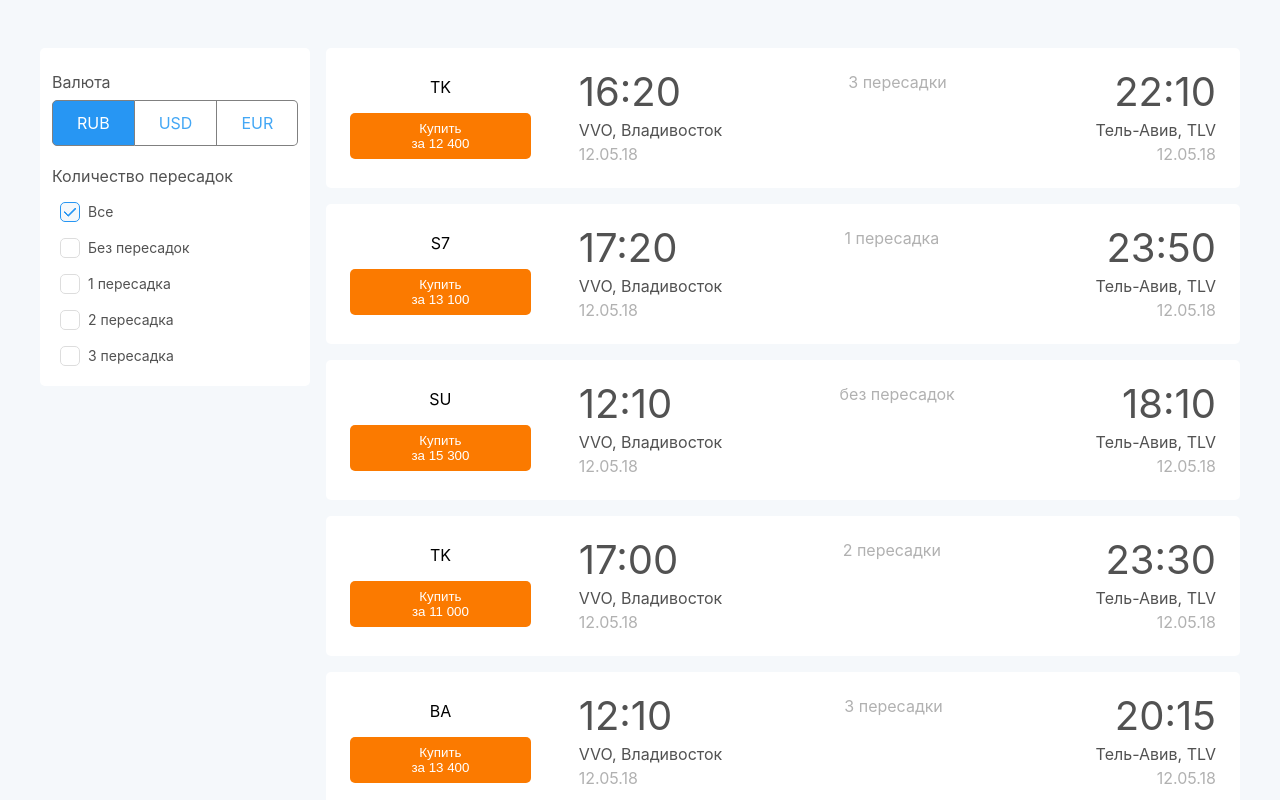
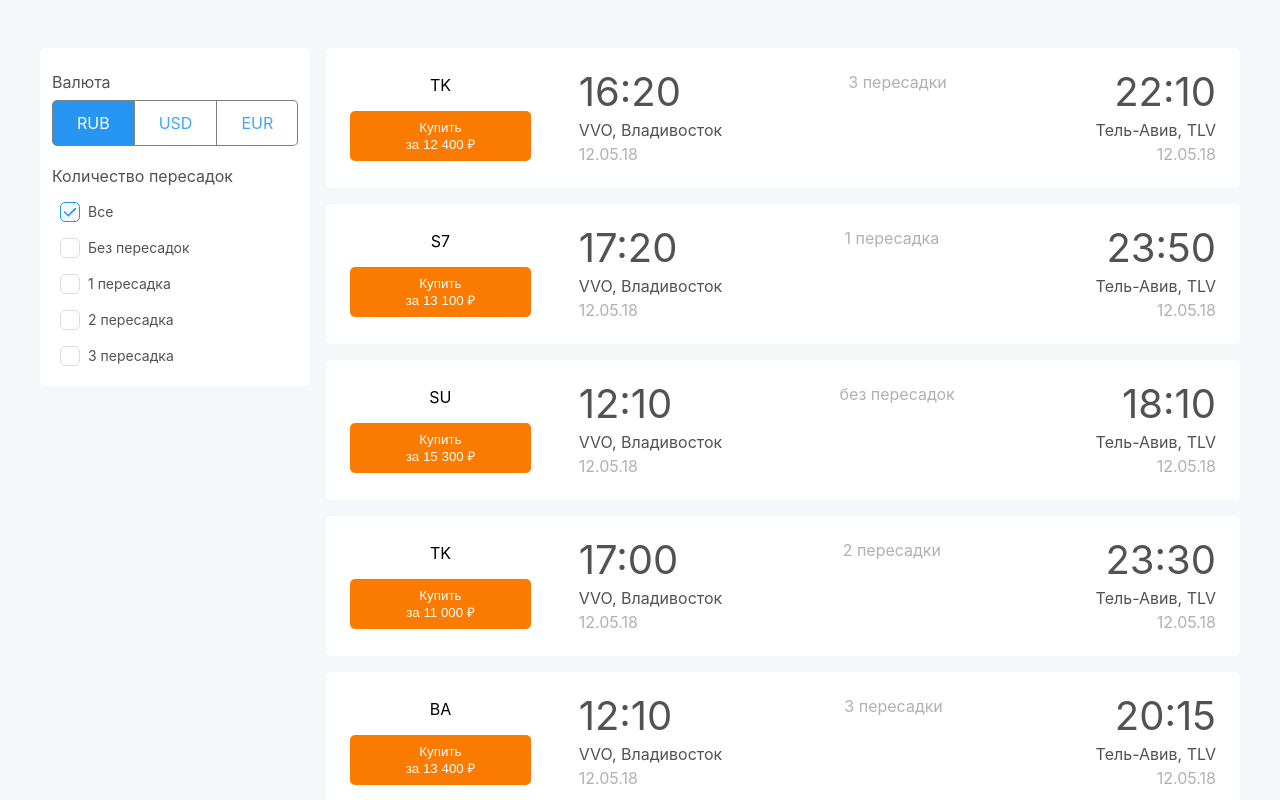
Before and after one commit to timurtapeev/test-idea, a React (Create React App) app: page / in a window 1280 px wide. Shown: the top 800 px of the page. Built offline with nearby package versions, Linux system fonts and the light colour scheme; the HTML template or start-up script is replaced by a standard one.

Commit message:
Добавлен перевод валют

```diff
--- a/src/App.tsx
+++ b/src/App.tsx
@@ -11,20 +11,20 @@ function App() {
         {
             text: 'RUB',
             value: 'RUB',
-            // symbol: '₽',
-            // cost: 1,
+            symbol: '₽',
+            cost: 1,
         },
         {
             text: 'USD',
             value: 'USD',
-            // symbol: '$',
-            // cost: 94,
+            symbol: '$',
+            cost: 94,
         },
         {
             text: 'EUR',
             value: 'EUR',
-            // symbol: '€',
-            // cost: 100,
+            symbol: '€',
+            cost: 100,
         },
     ]
     const checkboxes = [
--- a/src/components/UI/Button/Button.css
+++ b/src/components/UI/Button/Button.css
@@ -8,7 +8,7 @@
     border: none;
     border-radius: 5px;
     transition: all 0.2s;
-
+    line-height: 1.3;
 }
 .Button:hover {
     background-color: #fb8e12;
--- a/src/components/blocks/TicketCard/TicketCard.tsx
+++ b/src/components/blocks/TicketCard/TicketCard.tsx
@@ -5,7 +5,7 @@ import getNoun from "../../../service/helpers/getNon";
 import Button from "../../UI/Button/Button";
 import {addSpacesToNumber} from "../../../service/helpers/addSpacesToNumber";
 
-const TicketCard: FC<ITicketProps> = ({ticket}) => {
+const TicketCard: FC<ITicketProps> = ({ticket, activeCurrency}) => {
     return (
         <div className="Ticket">
             <div className="Ticket__left-col">
@@ -13,7 +13,7 @@ const TicketCard: FC<ITicketProps> = ({ticket}) => {
 
                 <Button>
                     Купить <br/>
-                    за {`${addSpacesToNumber(ticket.price)} `}
+                    за {`${addSpacesToNumber(ticket.price / activeCurrency.cost)} ${activeCurrency.symbol}`}
                 </Button>
             </div>
             <div className="Ticket__right-col">
--- a/src/components/blocks/TicketFilter/TicketFilter.tsx
+++ b/src/components/blocks/TicketFilter/TicketFilter.tsx
@@ -8,6 +8,7 @@ import {IFilterFieldCheckboxGroup, IFilterFieldTabs} from "../../../interfaces/b
 const TicketFilter: FC<ITicketFilter> = ({tabs, checkboxes, data}) => {
     const [tabsValue, setTabsValue] = useState(tabs[0].value)
     const [activeCheckboxes, setActiveCheckboxes] = useState(['all'])
+    const activeTab = tabs.find((el) => el.value === tabsValue)
     const fields: (IFilterFieldTabs | IFilterFieldCheckboxGroup)[] = [
         {
             name: 'Валюта',
@@ -24,7 +25,6 @@ const TicketFilter: FC<ITicketFilter> = ({tabs, checkboxes, data}) => {
             value: activeCheckboxes,
         },
     ]
-    const activeTab = tabs.find((el) => el.value === tabsValue)
 
     return (
         <div className="TicketFilter">
@@ -34,8 +34,7 @@ const TicketFilter: FC<ITicketFilter> = ({tabs, checkboxes, data}) => {
 
             <TicketList
                 ticketList={data}
-                // currencySymbol={activeTab.symbol}
-                // currencyCost={activeTab.cost}
+                activeCurrency={{symbol: activeTab?.symbol ?? '₽', cost: activeTab?.cost ?? 1}}
             />
         </div>
     );
--- a/src/components/blocks/TicketList/TicketList.tsx
+++ b/src/components/blocks/TicketList/TicketList.tsx
@@ -3,7 +3,7 @@ import './TicketList.css'
 import {ITicketListProps} from "../../../interfaces/blocks/ITicketList";
 import TicketCard from "../TicketCard/TicketCard";
 
-const TicketList: FC<ITicketListProps> = ({ticketList}) => {
+const TicketList: FC<ITicketListProps> = ({ticketList, activeCurrency}) => {
     return (
         <div className="TicketList">
             {ticketList.map((el, i) => {
@@ -11,6 +11,7 @@ const TicketList: FC<ITicketListProps> = ({ticketList}) => {
                     <TicketCard
                         key={i}
                         ticket={el}
+                        activeCurrency={activeCurrency}
                     />
                 )
             })}
--- a/src/interfaces/UI/ITab.ts
+++ b/src/interfaces/UI/ITab.ts
@@ -1,7 +1,10 @@
+import {ICurrency} from "../service/ICurrency";
+
 export interface ITab {
     text: string,
     value: string,
 }
+export interface ITabCurrency extends ITab, ICurrency {}
 export interface ITabProps extends ITab {
     isCurrent: boolean,
     tabsGroupId: string,
--- a/src/interfaces/blocks/ITicket.ts
+++ b/src/interfaces/blocks/ITicket.ts
@@ -1,5 +1,7 @@
 import {ITicket} from "../service/ITicket";
+import {ICurrency} from "../service/ICurrency";
 
 export interface ITicketProps {
     ticket: ITicket,
+    activeCurrency: ICurrency,
 }
--- a/src/interfaces/blocks/ITicketFilter.ts
+++ b/src/interfaces/blocks/ITicketFilter.ts
@@ -1,9 +1,9 @@
 import {ICheckbox} from "../UI/ICheckbox";
-import {ITab} from "../UI/ITab";
+import {ITab, ITabCurrency} from "../UI/ITab";
 import {ITicket} from "../service/ITicket";
 
 export interface ITicketFilter {
     checkboxes: ICheckbox[],
-    tabs: ITab[],
+    tabs: ITabCurrency[],
     data: ITicket[]
 }
--- a/src/interfaces/blocks/ITicketList.ts
+++ b/src/interfaces/blocks/ITicketList.ts
@@ -1,5 +1,7 @@
 import {ITicket} from "../service/ITicket";
+import {ICurrency} from "../service/ICurrency";
 
 export interface ITicketListProps {
     ticketList: ITicket[],
+    activeCurrency: ICurrency
 }
--- /dev/null
+++ b/src/interfaces/service/ICurrency.ts
@@ -0,0 +1,4 @@
+export interface ICurrency {
+    cost: number,
+    symbol: string,
+}
```
Lines whose indentation alone changed are shown as unchanged.
